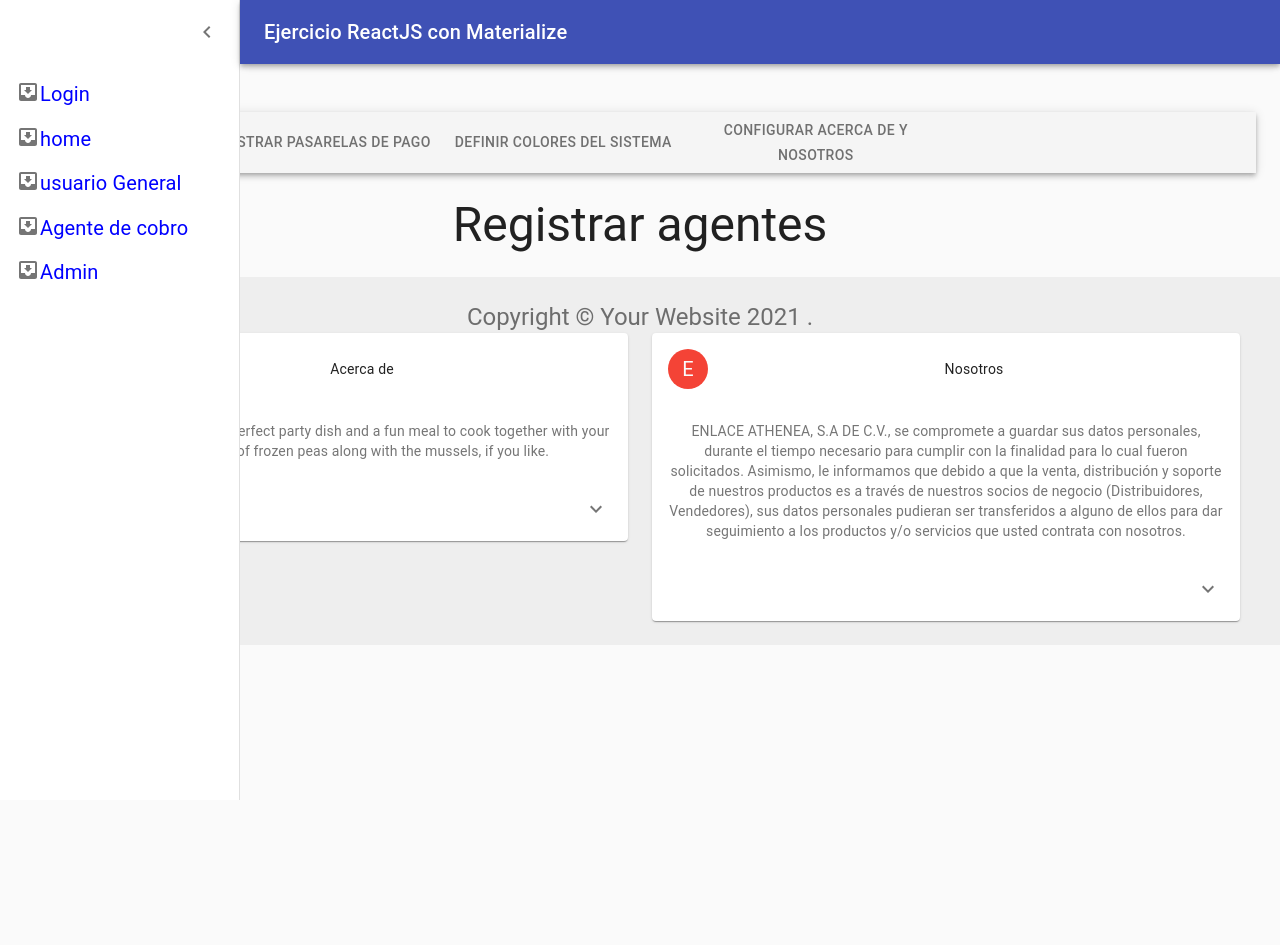
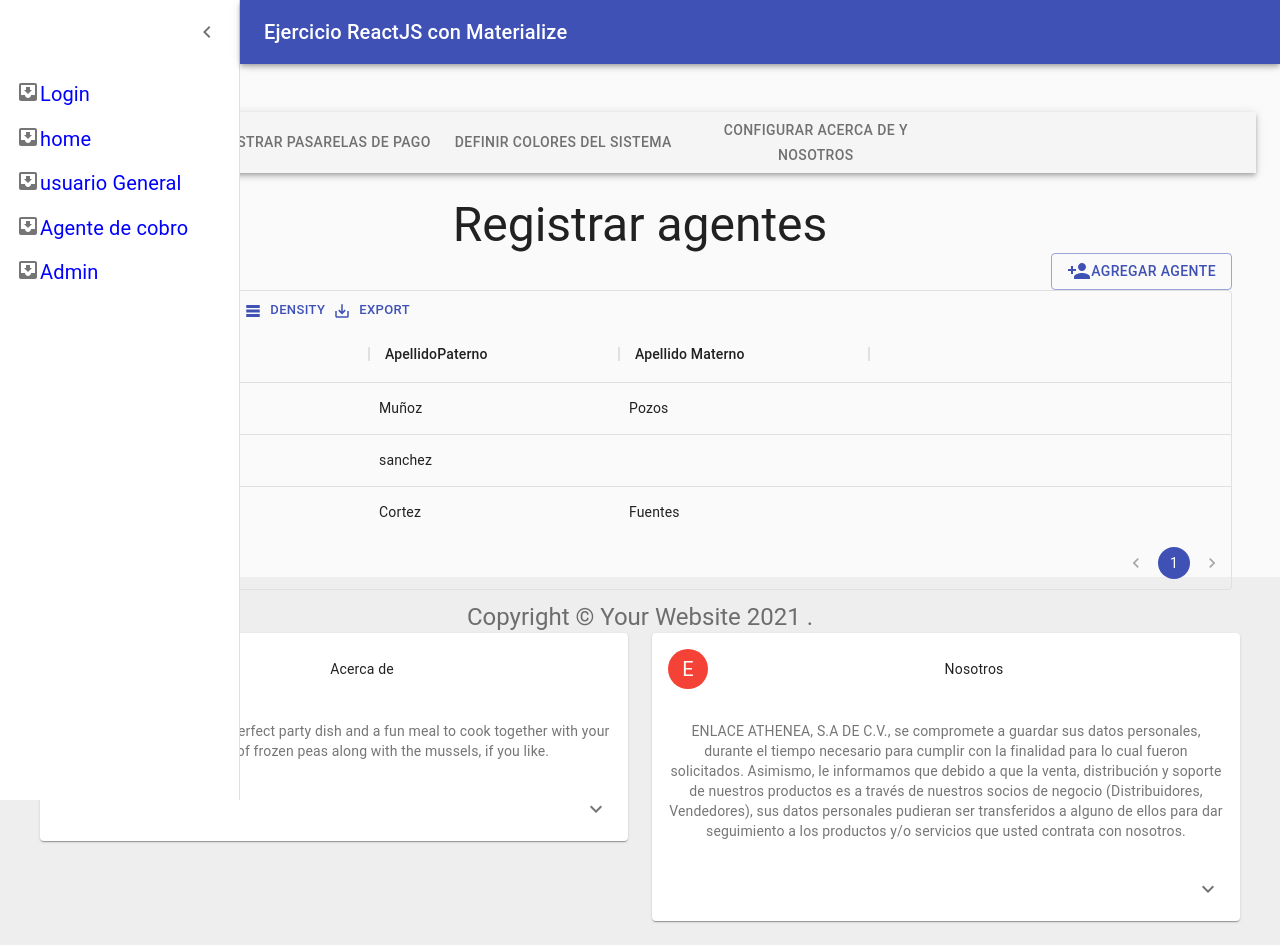
Before and after one commit to MiguelAngelMP10/ejercicio-reactjs-materialize, a React (Create React App) app: page /admin in a window 1280 px wide. Before the commit the page ends 800 px from the top, so only its background shows below. Built offline with nearby package versions, Linux system fonts and the light colour scheme.

Commit message:
Registrar agentes

```diff
--- /dev/null
+++ b/src/views/Admin/components/RegistrarAgente/index.js
@@ -0,0 +1,214 @@
+import * as React from "react";
+import {
+  DataGrid,
+  GridToolbar,
+  useGridSlotComponentProps,
+} from "@material-ui/data-grid";
+import Pagination from "@material-ui/lab/Pagination";
+import PersonAddIcon from "@material-ui/icons/PersonAdd";
+import {
+  Button,
+  Dialog,
+  DialogActions,
+  DialogContent,
+  DialogTitle,
+  FormControl,
+  Grid,
+  Input,
+  InputAdornment,
+  InputLabel,
+  MenuItem,
+  Select,
+} from "@material-ui/core";
+import { makeStyles } from "@material-ui/core/styles";
+import { AccountCircle } from "@material-ui/icons";
+
+const useStyles = makeStyles((theme) => ({
+  formControl: {
+    margin: theme.spacing(1),
+    minWidth: 120,
+  },
+  selectEmpty: {
+    marginTop: theme.spacing(2),
+  },
+  margin: {
+    margin: theme.spacing(1),
+  },
+}));
+const rows = [
+  {
+    id: 1,
+    agente: "Miguel Angel",
+    apellidoPaterno: "Muñoz",
+    apellidoMaterno: "Pozos",
+  },
+
+  {
+    id: 6,
+    agente: "Miguel ",
+    apellidoPaterno: "sanchez",
+    apellidoMaterno: "",
+  },
+  {
+    id: 7,
+    agente: "Jorge",
+    apellidoPaterno: "Cortez",
+    apellidoMaterno: "Fuentes",
+  },
+  {
+    id: 8,
+    agente: "Ara",
+    apellidoPaterno: "Nava",
+    apellidoMaterno: "",
+  },
+  {
+    id: 9,
+    agente: "Pedro",
+    apellidoPaterno: "Cruz",
+    apellidoMaterno: "",
+  },
+  {
+    id: 10,
+    agente: "Miguel Angel",
+    apellidoPaterno: "Marquez",
+    apellidoMaterno: "",
+  },
+];
+
+function CustomPagination() {
+  const { state, apiRef } = useGridSlotComponentProps();
+
+  return (
+    <Pagination
+      className={{ display: "flex" }}
+      color="primary"
+      count={state.pagination.pageCount}
+      page={state.pagination.page + 1}
+      onChange={(event, value) => apiRef.current.setPage(value - 1)}
+    />
+  );
+}
+
+export default function RegistarAgente() {
+  const [open, setOpen] = React.useState(false);
+  const [user, setUser] = React.useState("");
+
+  const handleClose = () => {
+    setOpen(false);
+  };
+
+  const handleClickOpen = () => {
+    setOpen(true);
+  };
+
+  const handleAddUser = () => {
+    setOpen(false);
+    alert(user);
+  };
+  const columns = [
+    { field: "id", headerName: "ID", width: 70 },
+    { field: "agente", headerName: "agente", width: 250 },
+    { field: "apellidoPaterno", headerName: "ApellidoPaterno", width: 250 },
+    { field: "apellidoMaterno", headerName: "Apellido Materno", width: 250 },
+  ];
+
+  const handleChange = (event) => {
+    setUser(event.target.value);
+  };
+
+  const classes = useStyles();
+
+  return (
+    <div style={{ height: 300, width: "100%" }}>
+      <Grid container direction="row" justify="flex-end" alignItems="center">
+        <Button variant="outlined" color="primary" onClick={handleClickOpen}>
+          <PersonAddIcon></PersonAddIcon>
+          Agregar Agente
+        </Button>
+      </Grid>
+      <DataGrid
+        rows={rows}
+        columns={columns}
+        pageSize={10}
+        rowsPerPageOptions={[10, 50]}
+        components={{
+          Toolbar: GridToolbar,
+          Pagination: CustomPagination,
+        }}
+      />
+
+      <Dialog
+        onClose={handleClose}
+        aria-labelledby="customized-dialog-title"
+        open={open}
+        fullWidth={true}
+      >
+        <DialogTitle id="customized-dialog-title" onClose={handleClose}>
+          Agregar Agente
+        </DialogTitle>
+        <DialogContent dividers>
+          <div>
+            <FormControl className={classes.margin} fullWidth={true}>
+              <InputLabel htmlFor="nombre-agente">Nombre agente</InputLabel>
+              <Input
+                id="nombre-agente"
+                startAdornment={
+                  <InputAdornment position="start">
+                    <AccountCircle />
+                  </InputAdornment>
+                }
+              />
+            </FormControl>
+            <FormControl className={classes.margin} fullWidth={true}>
+              <InputLabel htmlFor="apellido-paterno-agente">
+                Apellido Paterno agente
+              </InputLabel>
+              <Input
+                id="apellido-paterno-agente"
+                startAdornment={
+                  <InputAdornment position="start">
+                    <AccountCircle />
+                  </InputAdornment>
+                }
+              />
+            </FormControl>
+            <FormControl className={classes.margin} fullWidth={true}>
+              <InputLabel htmlFor="apellido-materno-agente">
+                Apellido Materno agente
+              </InputLabel>
+              <Input
+                id="apellido-materno-agente"
+                startAdornment={
+                  <InputAdornment position="start">
+                    <AccountCircle />
+                  </InputAdornment>
+                }
+              />
+            </FormControl>
+            <FormControl className={classes.formControl} fullWidth={true}>
+              <InputLabel id="demo-simple-select-label">Tipo agente</InputLabel>
+              <Select
+                labelId="demo-simple-select-label"
+                id="demo-simple-select"
+                onChange={handleChange}
+              >
+                <MenuItem value={"general"}>General</MenuItem>
+                <MenuItem value={"agentePagos"}>Agente de Pagos</MenuItem>
+                <MenuItem value={"Administrador"}>Administrador</MenuItem>
+              </Select>
+            </FormControl>
+          </div>
+        </DialogContent>
+        <DialogActions>
+          <Button autoFocus onClick={handleClose} color="secondary">
+            Cerrar
+          </Button>
+          <Button autoFocus onClick={handleAddUser} color="primary">
+            <PersonAddIcon></PersonAddIcon>
+            Agregar
+          </Button>
+        </DialogActions>
+      </Dialog>
+    </div>
+  );
+}
--- a/src/views/Admin/components/Tabs/index.js
+++ b/src/views/Admin/components/Tabs/index.js
@@ -6,6 +6,7 @@ import Tabs from "@material-ui/core/Tabs";
 import Tab from "@material-ui/core/Tab";
 import Typography from "@material-ui/core/Typography";
 import Box from "@material-ui/core/Box";
+import RegistarAgente from "../RegistrarAgente";
 
 function TabPanel(props) {
   const { children, value, index, ...other } = props;
@@ -80,6 +81,7 @@ export default function ScrollableTabsButtonAuto() {
         <Typography variant="h3" component="h5">
           Registrar agentes
         </Typography>
+        <RegistarAgente></RegistarAgente>
       </TabPanel>
       <TabPanel value={value} index={1}>
         <Typography variant="h3" component="h5">
```
